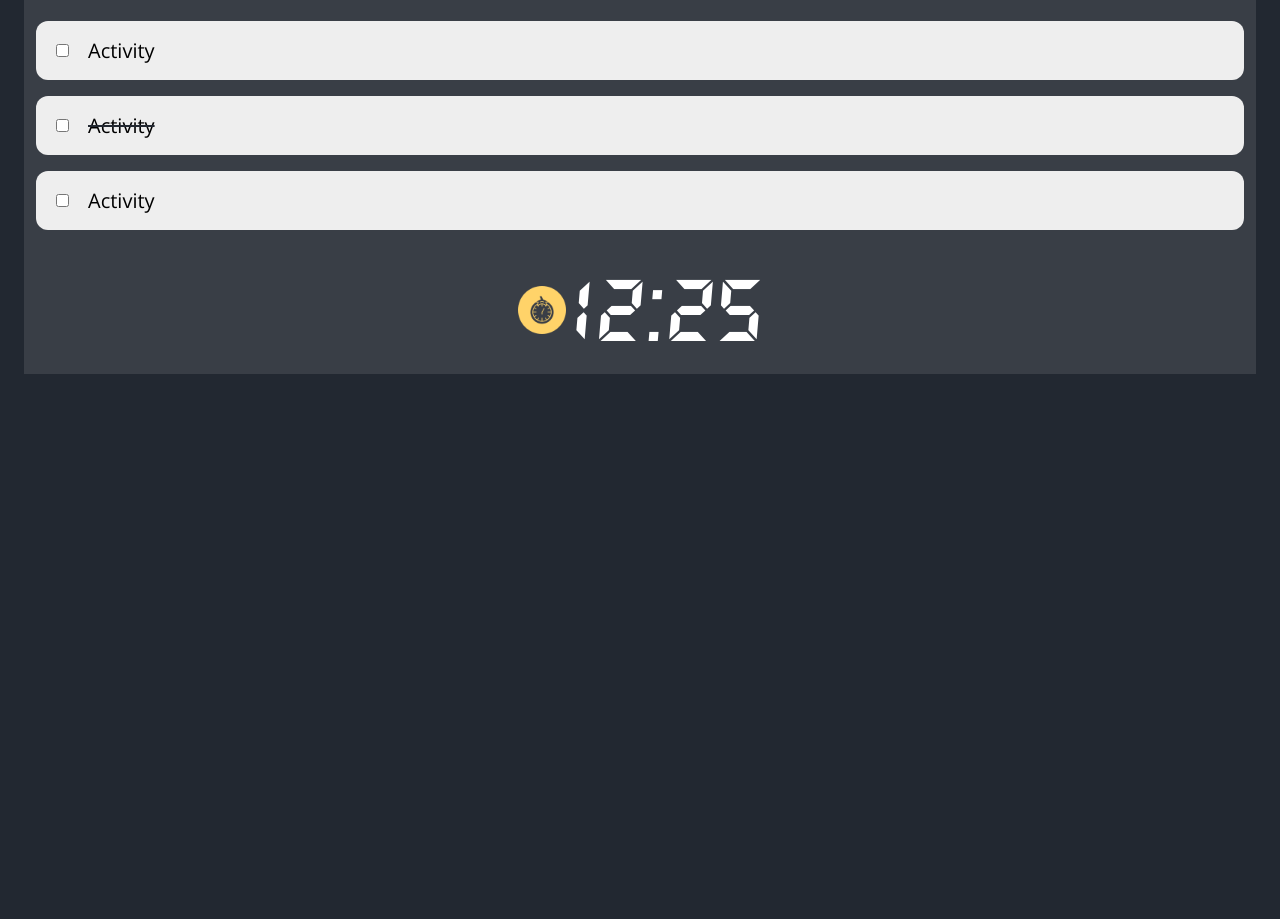
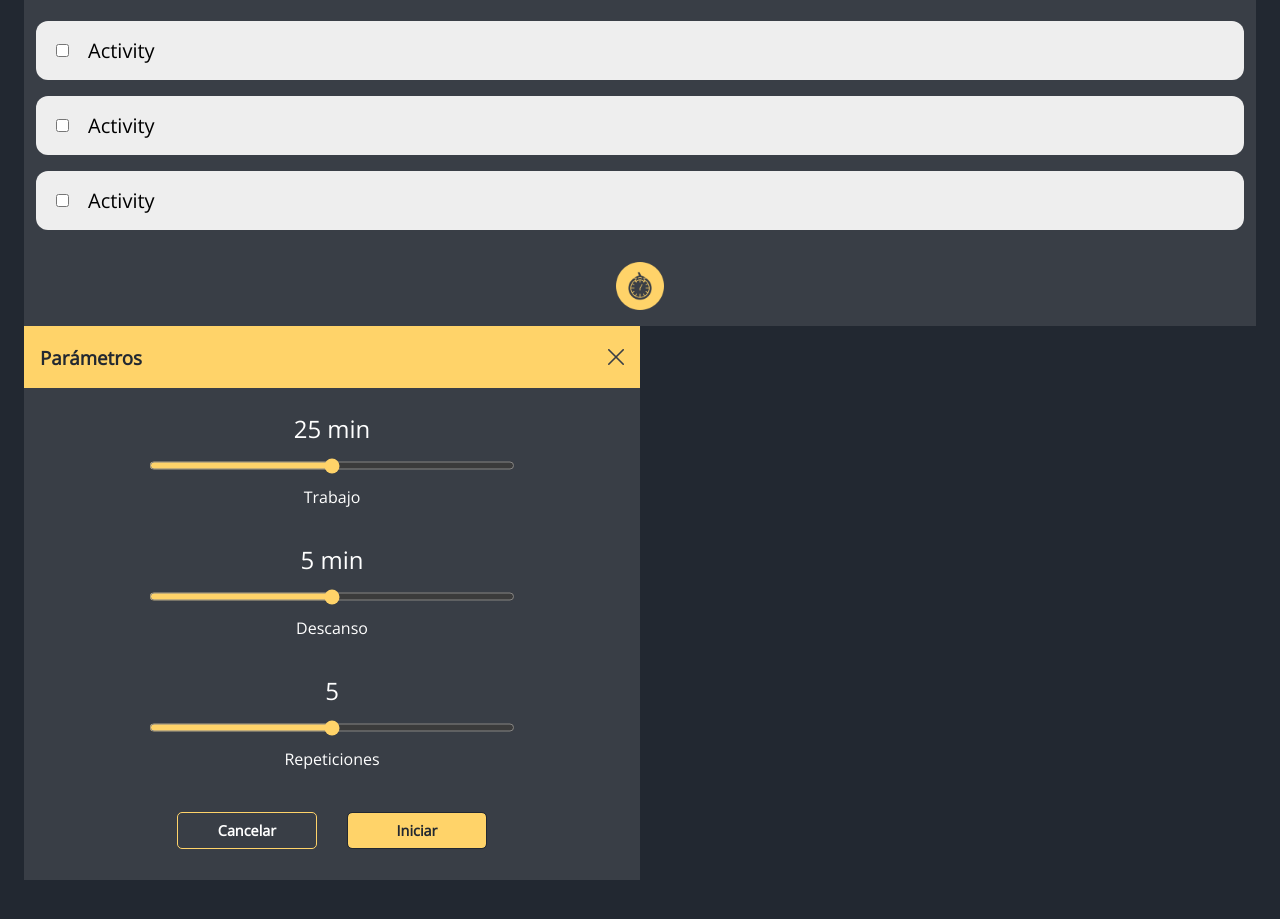
Before and after one commit to naufragotech/Todoro, a plain HTML site: page index.html in a window 1280 px wide. Shown: the part 197-1116 px from the top of the page. Before the commit the page ends 800 px from the top, so only its background shows below. Drawn offline with nearby package versions, Linux system fonts and the light colour scheme.

Commit message:
Modal de Parámetros añadido

```diff
--- a/index.html
+++ b/index.html
@@ -21,9 +21,9 @@
                 <h1>Por hacer</h1>
             </div>
             <div class="new-task">
-                <form action="#">
-                    <input type="text" placeholder="Nueva tarea" />
-                    <button class="button" id="btnNuevaTarea">
+                <form id="frmNuevaTarea">
+                    <input type="text" placeholder="Nueva tarea" id="txtNuevaTarea" />
+                    <button class="transparent-btn" id="btnNuevaTarea">
                         <img src="./images/agregar.png" alt="agregar_tarea">
                     </button>
                 </form>
@@ -36,7 +36,7 @@
                     </li>
                     <li class="task" draggable="true">
                         <input type="checkbox">
-                        <span contenteditable="true" class="done-task">Activity</span>
+                        <span contenteditable="true">Activity</span>
                     </li>
                     <li class="task" draggable="true">
                         <input type="checkbox">
@@ -46,12 +46,41 @@
                 </ul>
             </div>
             <div class="pomodoro">
-                <button class="button" id="btnPomodoro">
+                <button class="transparent-btn" id="btnPomodoro">
                     <img src="./images/pomodoro.png" alt="pomodoro">
                 </button>
-                <div class="timer">
+                <div class="timer hide" id="timer">
                     <span>12:25</span>
                 </div>
+            </div>
+        </div>
+        <div id="timerConfig" class="modal">
+            <div class="modal-header">
+                <h3>Parámetros</h3>
+                <button class="transparent-btn">
+                    <img src="./images/cancelar.png" alt="boton-cerrar">
+                </button>
+            </div>
+            <div class="modal-content">
+                <div class="param">
+                    <span id="workTimeSpan">25 min</span>
+                    <input type="range" id="workTime" min="5" max="45" step="5" value="25">
+                    <label for="workTime">Trabajo</label>
+                </div>
+                <div class="param">
+                    <span id="restTimeSpan">5 min</span>
+                    <input type="range" id="restTime" min="0" max="10" step="1" value="5">
+                    <label for="restTime">Descanso</label>
+                </div>
+                <div class="param">
+                    <span id="repsSpan">5</span>
+                    <input type="range" id="reps" min="1" max="9" step="1" value="5">
+                    <label for="reps">Repeticiones</label>
+                </div>
+            </div>
+            <div class="modal-footer">
+                <button class="secondary-btn">Cancelar</button>
+                <button class="primary-btn">Iniciar</button>
             </div>
         </div>
     </main>
--- a/style.css
+++ b/style.css
@@ -18,6 +18,10 @@ main {
     margin: 0;
 }
 
+button {
+    cursor: pointer;
+}
+
 .container {
     background-color: #393E46;
     display: flex;
@@ -27,13 +31,13 @@ main {
 }
 
 .header {
+    display: flex;
     width: 100%;
-    display: flex;
     justify-content: center;
     text-transform: uppercase;
     font-family: 'Permanent Marker', cursive;
     background-color: #FFD369;
-    color: #222831;
+    color: #393E46;
 }
 
 .new-task {
@@ -62,14 +66,14 @@ main {
     background-color: #EEEEEE;
 }
 
-.button {
+.transparent-btn {
     padding: 0;
     border: none;
     background-color: transparent;
     height: 3rem;
 }
 
-.button img {
+.transparent-btn img {
     height: 100%;
 }
 
@@ -124,3 +128,85 @@ main {
     font-size: 6rem;
 
 }
+
+.hide {
+    display: none;
+}
+
+.modal {
+    width: 50%;
+    background-color: #393E46;
+}
+
+.modal-header {
+    padding: 0 1rem;
+    display: flex;
+    align-items: center;
+    justify-content: space-between;
+    background-color: #FFD369;
+    color: #222831;
+    margin-bottom: 1.5rem;
+}
+
+.modal-header button {
+    height: 1rem;
+}
+
+.modal-content {
+    display: flex;
+    justify-content: center;
+    align-items: center;
+    flex-direction: column;
+    gap: 1.5rem;
+}
+
+.param {
+    display: grid;
+    grid-template-columns: 1fr;
+    grid-template-rows: repeat(3, 1fr);
+    width: 60%;
+    text-align: center;
+    row-gap: 0.25rem;
+}
+
+.param span {
+    font-size: 1.5rem;
+}
+
+input[type='range'] {
+    accent-color: #FFD369;
+}
+
+.modal-footer {
+    display: flex;
+    align-items: center;
+    justify-content: center;
+    gap: 2rem;
+    padding: 1rem;
+    margin: 1rem;
+    padding-bottom: 2rem;
+}
+
+.modal-footer button {
+    width: 25%;
+    padding-top: 0.5rem;
+    padding-bottom: 0.5rem;
+    border-radius: 0.25rem;
+    font-family: 'Open Sans', sans-serif;
+    font-size: 0.9rem;
+    font-weight: bold;
+    border: none;
+}
+
+.secondary-btn {
+    background-color: transparent;
+    color: #fff;
+    outline: #FFD369 1px solid;
+
+}
+
+.primary-btn {
+    background-color: #FFD369;
+    color: #222831;
+    outline: #222831 1px solid;
+}
```
Also changed, not shown: images/cancelar.png (added).
